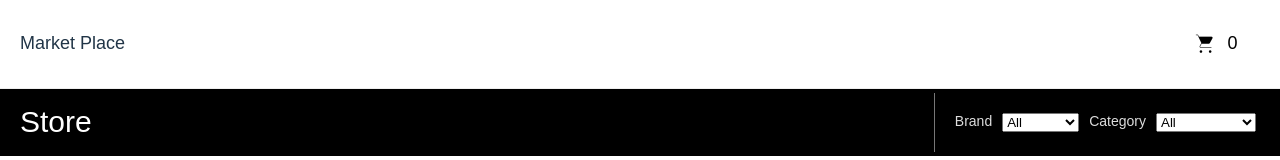
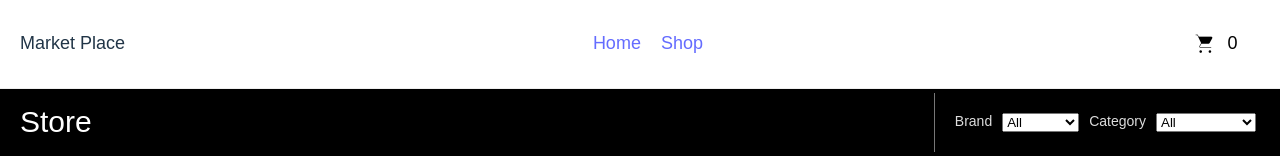
Before and after one commit to prefolo/shopping-cart, a React (Vite) app: page / in a window 1280 px wide. Shown: the top 160 px of the page. Built offline with nearby package versions, Linux system fonts and the light colour scheme; a web font is replaced by a local one.

Commit message:
implement Header component

```diff
--- a/src/App.jsx
+++ b/src/App.jsx
@@ -1,7 +1,9 @@
-import React, { useState } from 'react'
+import React, { useState, useContext } from 'react'
 import './App.css'
 import ProductList from "./components/ProductList";
 import FilterBar from "./components/FilterBar";
+import Header from './components/Header';
+import { Purchasescontext } from './contexts/Purchasescontext';
 
 function App() {
   const [filterbrand, setFilterbrand] = useState("All")
@@ -34,10 +36,9 @@ function App() {
   return (
     <>
       <div id="sticky-top-bar">
-        <div id="header">
-          <p>Market Place</p>
-          <button id="cart-button"><span className="material-symbols-outlined">shopping_cart</span> { productsincart.length }</button>
-        </div>
+        <Purchasescontext.Provider value={{ productsincart, setProductsincart }}>
+          <Header />
+        </Purchasescontext.Provider>
         <div id="current-page-section">
           <div id="title">Store</div>
           <div id="filter-container">
--- a/src/Shop.jsx
+++ b/src/Shop.jsx
@@ -1,12 +1,54 @@
-import { useState } from 'react'
+import React, { useState } from 'react'
 import './Shop.css'
+import ProductList from "./components/ProductList";
+import FilterBar from "./components/FilterBar";
+import Header from './components/Header';
 
 function Shop() {
-  const [count, setCount] = useState(0)
+  const [filterbrand, setFilterbrand] = useState("All")
+  const [filtercategory, setFiltercategory] = useState("All")
+  const [productsincart, setProductsincart] = useState([])
+
+  function onChangeBrand(e) {
+    setFilterbrand(e.target.value)
+  }
+
+  function onChangeCategory(e) {
+    setFiltercategory(e.target.value)
+  }
+
+  function itemcountChangeHandler(id,count){
+    console.log({id,count})
+    console.log("productsincart prima dell'inserimento", productsincart)
+
+    const result = productsincart.filter(function(x) {
+      return x !== id;
+    });
+
+    const arr = new Array(count).fill(id);
+
+    console.log( result.length, count, [...arr, ...result].length )
+
+    setProductsincart([...arr, ...result]);
+  }
 
   return (
     <>
-
+      <div id="sticky-top-bar">
+        <Purchasescontext.Provider value={{ productsincart, setProductsincart }}>
+          <Header />
+        </Purchasescontext.Provider>
+        <div id="current-page-section">
+          <div id="title">Store</div>
+          <div id="filter-container">
+            <FilterBar onChangeBrand={onChangeBrand} onChangeCategory={onChangeCategory}/>
+          </div>
+        </div>
+      </div>
+      <div id="content">
+          <ProductList filterbrand={filterbrand} filtercategory={filtercategory} itemcountChangeHandler={itemcountChangeHandler}/>
+      </div>
+      <div id="footer">Copyright © 2023 prefolo</div>
     </>
   )
 }
--- /dev/null
+++ b/src/components/Header.jsx
@@ -0,0 +1,21 @@
+import React, { useContext } from 'react';
+import { Purchasescontext } from '../contexts/Purchasescontext';
+
+const Header = ({cartcount}) => {
+    const { productsincart } = useContext(Purchasescontext)
+
+    return (
+	  <>
+        <div id="header">
+          <p>Market Place</p>
+          <div id="links-container">
+            <p><a href="\">Home</a></p>
+            <p><a href="\shop">Shop</a></p>
+          </div>
+          <button id="cart-button"><span className="material-symbols-outlined">shopping_cart</span> { productsincart.length }</button>
+        </div>
+	  </>
+  );
+};
+
+export default Header;
--- /dev/null
+++ b/src/contexts/Purchasescontext.jsx
@@ -0,0 +1,3 @@
+import { createContext } from 'react'
+
+export const Purchasescontext = createContext({});
--- a/src/index.css
+++ b/src/index.css
@@ -79,11 +79,7 @@ button:focus-visible {
   'opsz' 48
 }
 
-
-.material-symbols-outlined2 {
-  font-variation-settings:
-  'FILL' 0,
-  'wght' 400,
-  'GRAD' 0,
-  'opsz' 48
+#links-container{
+  display: flex;
+  gap: 20px;
 }
```
